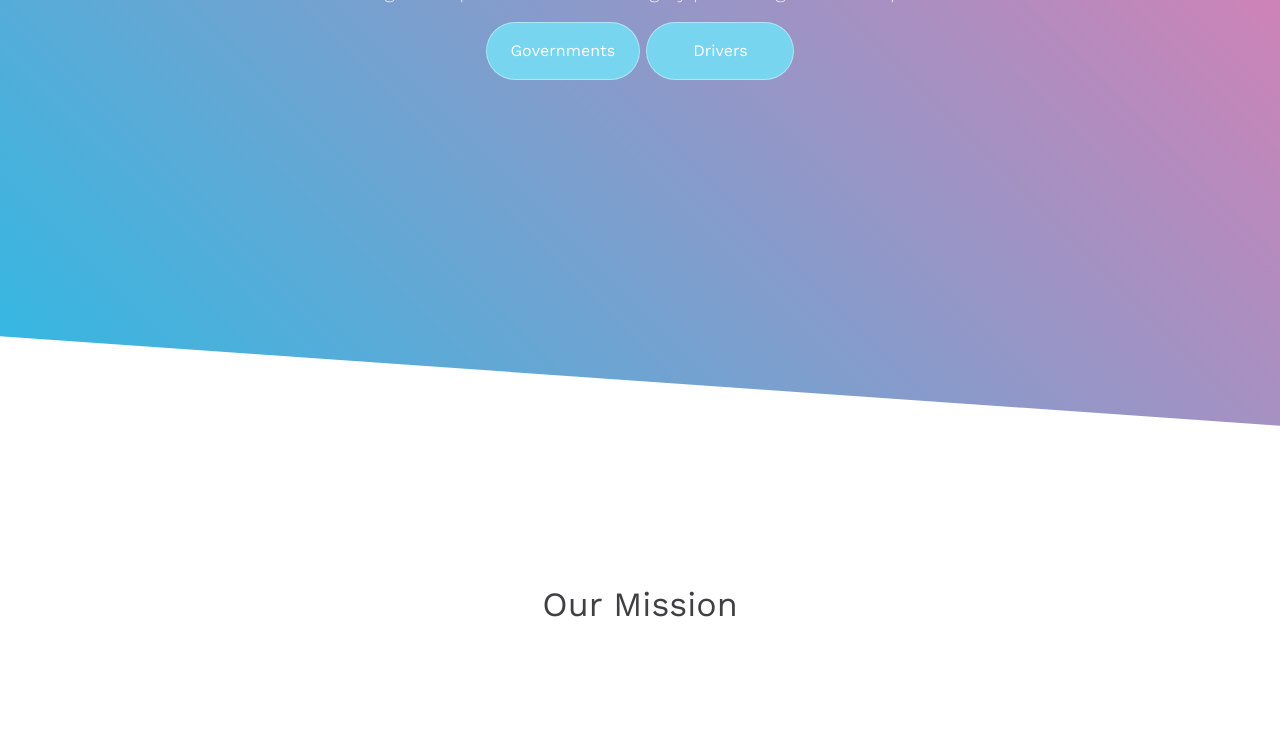
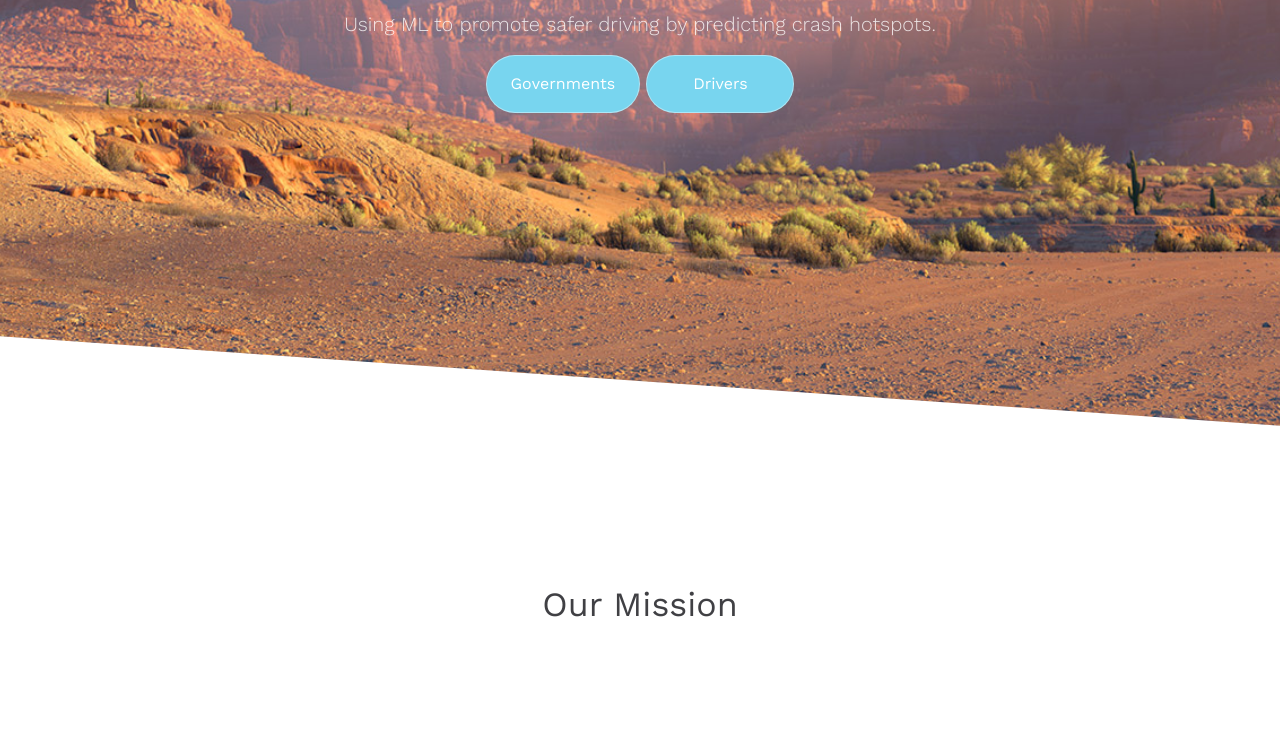
Before and after one commit to ayaanzhaque/PreDent, a plain HTML site: page index.html in a window 1280 px wide. Shown: the part 349-1080 px from the top of the page. Drawn offline with nearby package versions, Linux system fonts and the light colour scheme; some packages are replaced by stand-ins of ours; no server answers; files whose address does not match are found by name.

Commit message:
added cars image to home it looks ABSOLUTELY HEAT

```diff
--- a/index.html
+++ b/index.html
@@ -137,7 +137,7 @@
 
     <section class="home-slider ftco-degree-bg">
       <div class="slider-item">
-        <div class="overlay"></div>
+      <div class="slider-item bread-wrap" style="background-image: url('images/carsImage.jpg');" data-stellar-background-ratio="0.5">
         <div class="container">
           <div class="row slider-text align-items-center justify-content-center">
             <div class="col-md-10 ftco-animate text-center">
@@ -152,6 +152,7 @@
         </div>
       </div>
     </section>
+
     <!-- END slider -->
 
 
```
Also changed, not shown: images/carsImage.jpg (added).
